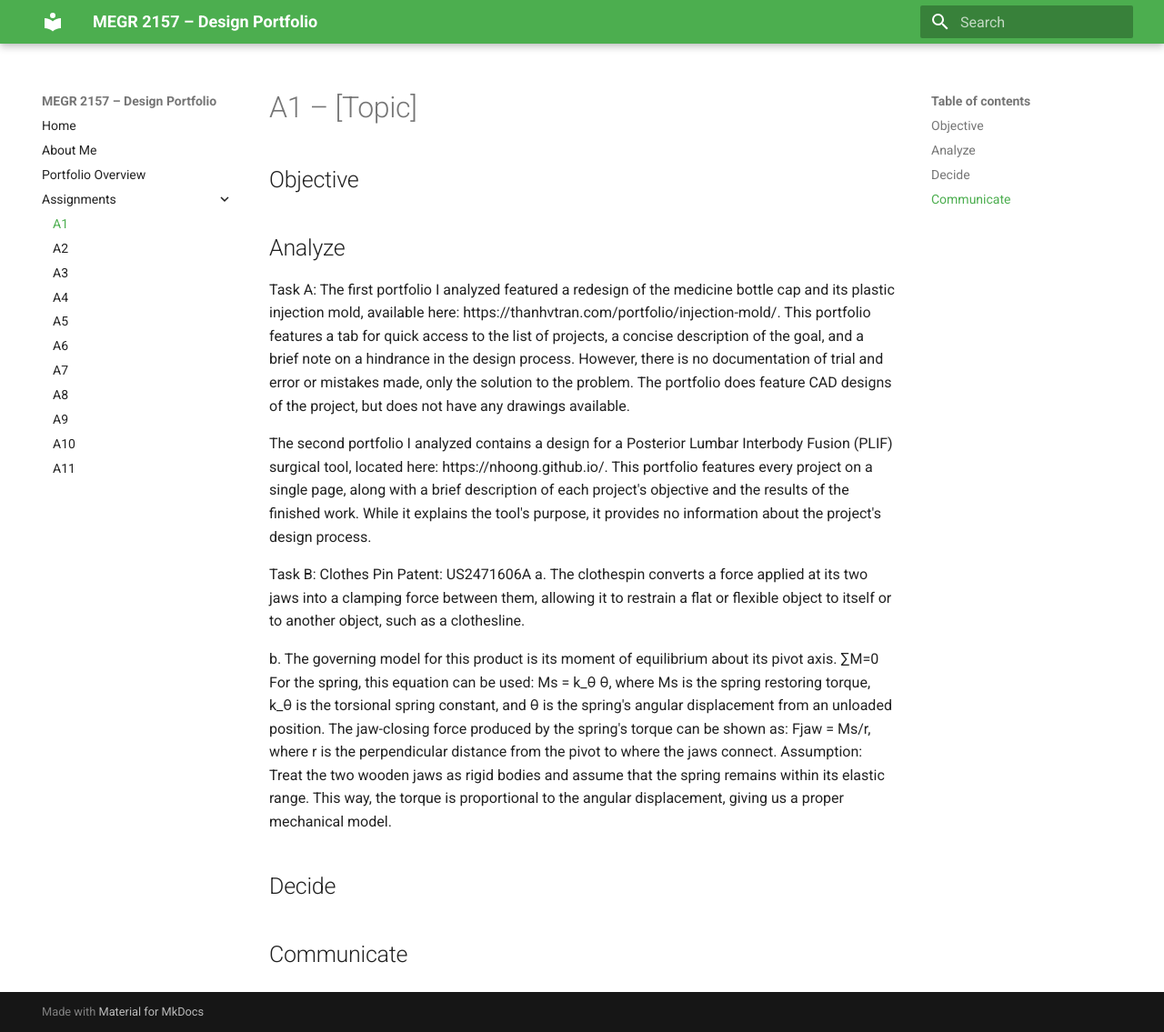
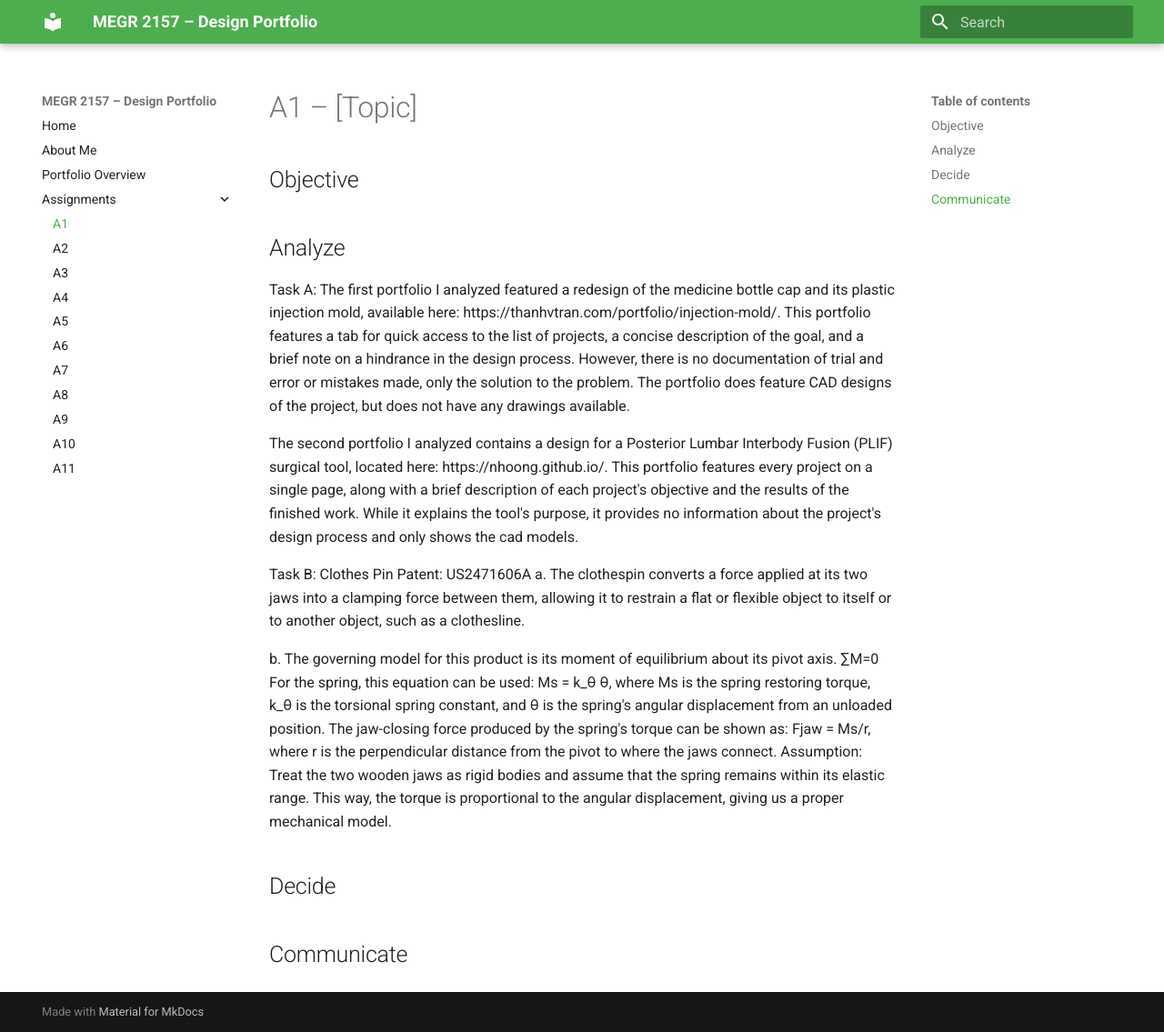
Before and after one commit to Carsonoates/carson-design-projects-portfolio, an MkDocs documentation site: the page built from docs/assignments/A01/index.md, in a window 1280 px wide and 1135 px high. Shown: the whole window at 91% size. Built offline with MkDocs 1.6.1 and Material for MkDocs 9.7.7, drawn with Linux system fonts in a browser that asks for light colours.

Commit message:
Update index.md

```diff
--- a/docs/assignments/A01/index.md
+++ b/docs/assignments/A01/index.md
@@ -7,7 +7,7 @@
 Task A:
 The first portfolio I analyzed featured a redesign of the medicine bottle cap and its plastic injection mold, available here: https://thanhvtran.com/portfolio/injection-mold/. This portfolio features a tab for quick access to the list of projects, a concise description of the goal, and a brief note on a hindrance in the design process. However, there is no documentation of trial and error or mistakes made, only the solution to the problem. The portfolio does feature CAD designs of the project, but does not have any drawings available.
 
-The second portfolio I analyzed contains a design for a Posterior Lumbar Interbody Fusion (PLIF) surgical tool, located here: https://nhoong.github.io/. This portfolio features every project on a single page, along with a brief description of each project's objective and the results of the finished work. While it explains the tool's purpose, it provides no information about the project's design process.
+The second portfolio I analyzed contains a design for a Posterior Lumbar Interbody Fusion (PLIF) surgical tool, located here: https://nhoong.github.io/. This portfolio features every project on a single page, along with a brief description of each project's objective and the results of the finished work. While it explains the tool's purpose, it provides no information about the project's design process and only shows the cad models.
 
 Task B:
 Clothes Pin
```
